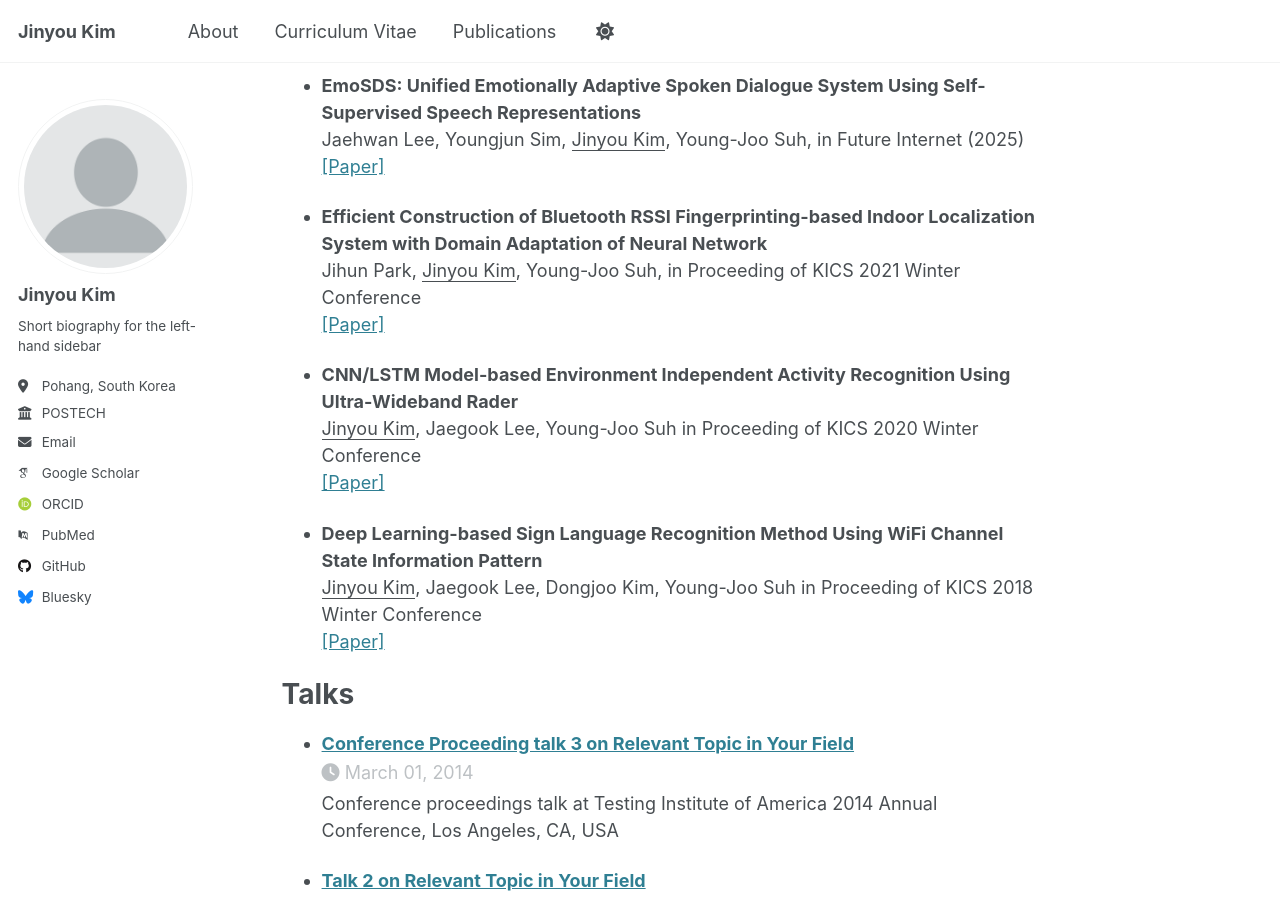
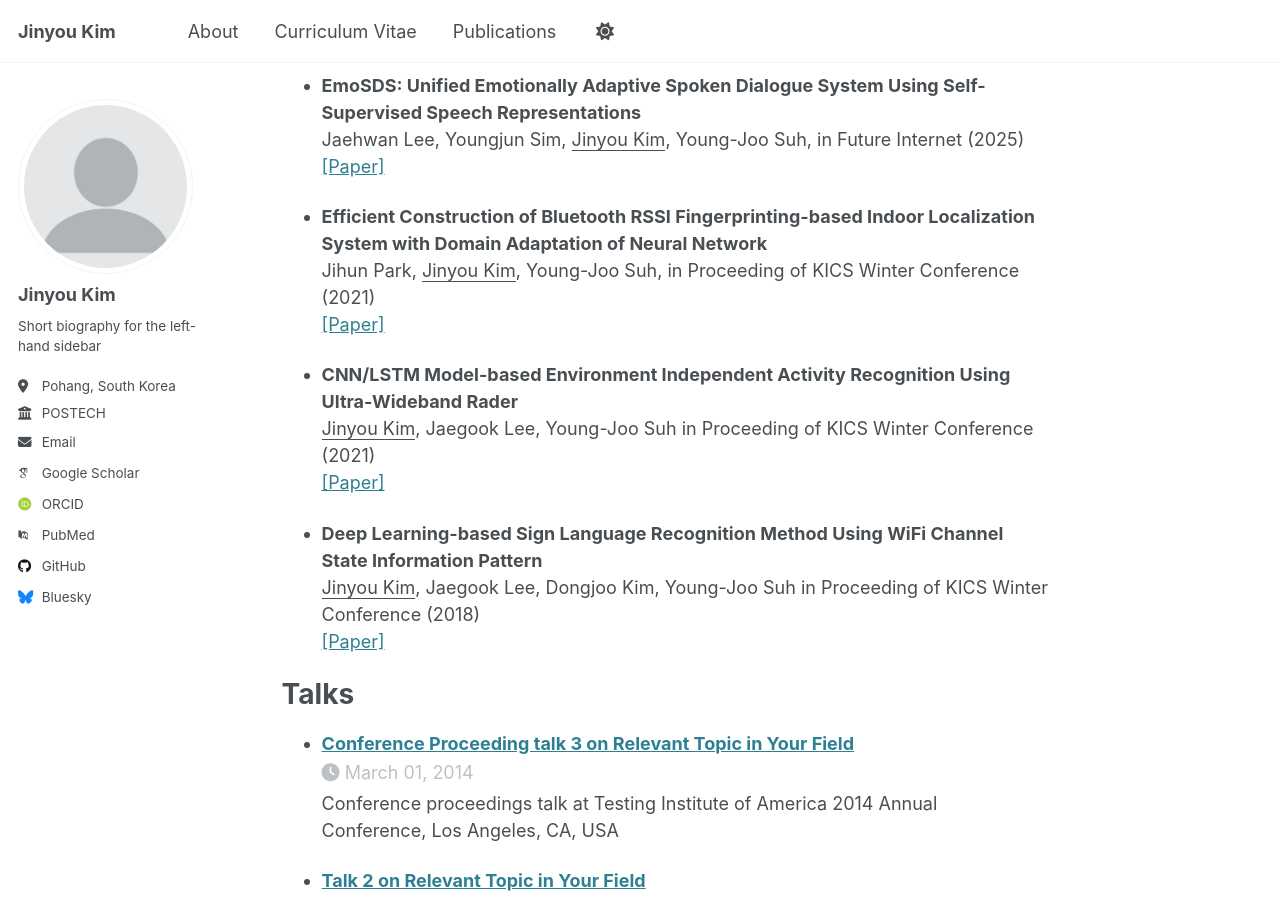
Before and after one commit to JinyouKim/jinyoukim.github.io, a Jekyll site: the page built from _pages/about.md, in a window 1280 px wide and 900 px high, scrolled down 1245 px. Built offline with Jekyll 4.4.1, drawn with Linux system fonts in a browser that asks for light colours; some web fonts are replaced.

Commit message:
Update about.md

```diff
--- a/_pages/about.md
+++ b/_pages/about.md
@@ -50,15 +50,15 @@ Jaehwan Lee, Youngjun Sim, <ins>Jinyou Kim</ins>, Young-Joo Suh, in Future Inter
 <a href="https://doi.org/10.3390/fi17040143">[Paper]</a>
 
 * <strong>Efficient Construction of Bluetooth RSSI Fingerprinting-based Indoor Localization System with Domain Adaptation of Neural Network</strong><br>
-Jihun Park, <ins>Jinyou Kim</ins>, Young-Joo Suh, in Proceeding of KICS 2021 Winter Conference<br>
+Jihun Park, <ins>Jinyou Kim</ins>, Young-Joo Suh, in Proceeding of KICS Winter Conference (2021)<br>
 <a href="https://www.dbpia.co.kr/journal/articleDetail?nodeId=NODE10547473">[Paper]</a>
 
 * <strong>CNN/LSTM Model-based Environment Independent Activity Recognition Using Ultra-Wideband Rader</strong><br>
-<ins>Jinyou Kim</ins>, Jaegook Lee, Young-Joo Suh in Proceeding of KICS 2020 Winter Conference<br />
+<ins>Jinyou Kim</ins>, Jaegook Lee, Young-Joo Suh in Proceeding of KICS Winter Conference (2021)<br />
 <a href="https://www.dbpia.co.kr/journal/articleDetail?nodeId=NODE09346449">[Paper]</a>
 
 * <strong>Deep Learning-based Sign Language Recognition Method Using WiFi Channel State Information Pattern</strong><br>
-<ins>Jinyou Kim</ins>, Jaegook Lee, Dongjoo Kim, Young-Joo Suh in Proceeding of KICS 2018 Winter Conference<br>
+<ins>Jinyou Kim</ins>, Jaegook Lee, Dongjoo Kim, Young-Joo Suh in Proceeding of KICS Winter Conference (2018)<br>
 <a href="https://www.dbpia.co.kr/journal/articleDetail?nodeId=NODE07369305">[Paper]</a>
 
 
```
